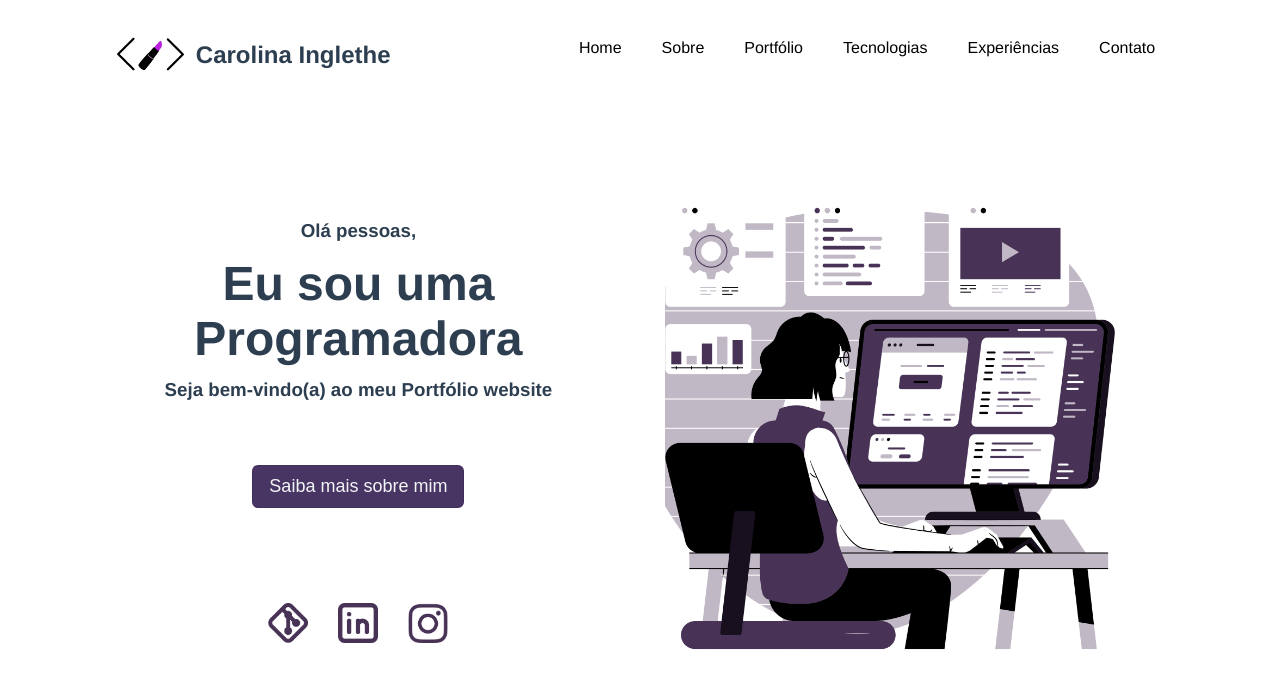
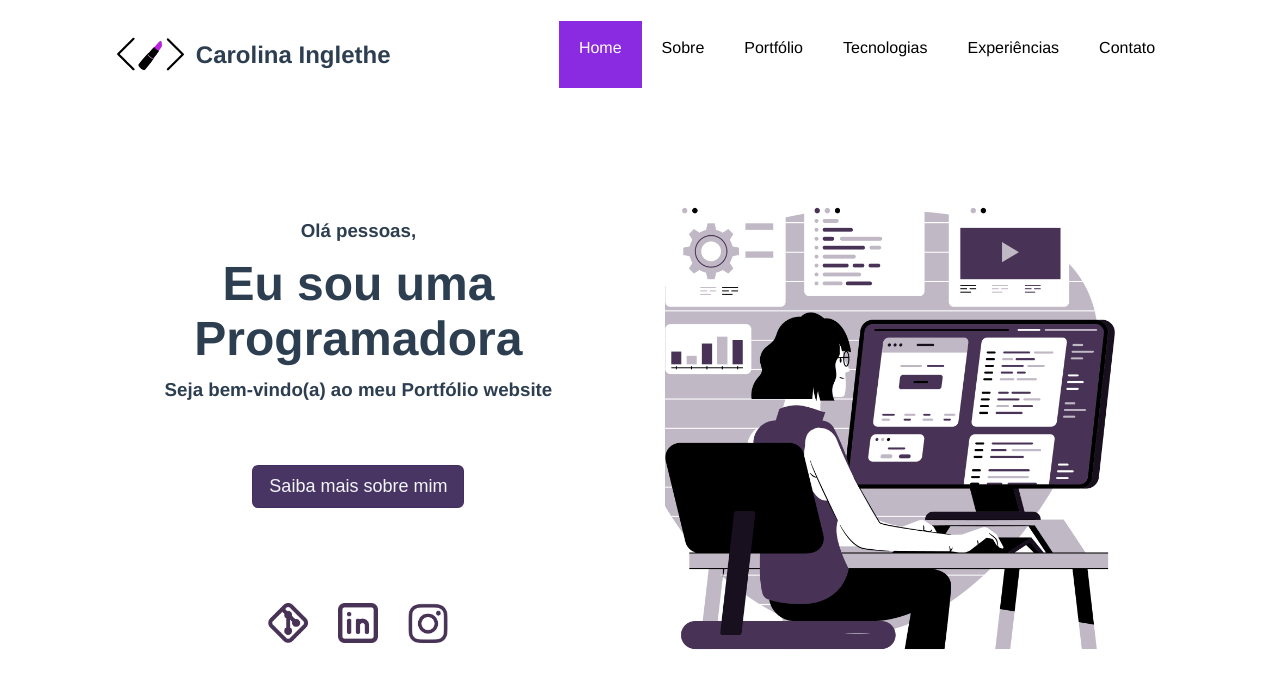
Before and after one commit to CarolinaInglethe/carol-inglethe-portfolio-vj, a Vue app: page /#/ in a window 1280 px wide. Shown: the top 688 px of the page. Built offline with nearby package versions, Linux system fonts and the light colour scheme.

Commit message:
style changes

```diff
--- a/src/components/HeaderComponent.vue
+++ b/src/components/HeaderComponent.vue
@@ -5,7 +5,7 @@
           <h2>Carolina Inglethe</h2>
       </div>
       <nav class="header-elements nav-bar">
-          <router-link class="link-navbar" to="/">Home</router-link>
+          <router-link class="link-navbar link-ativo" to="/">Home</router-link>
           <router-link class="link-navbar" to="/sobre">Sobre</router-link>
           <router-link class="link-navbar" to="/portfolio">Portfólio</router-link>
           <router-link class="link-navbar" to="/tecnologias">Tecnologias</router-link>
@@ -72,4 +72,8 @@
     padding: 3% 20px;
     text-decoration: none;
   }
+  .link-ativo {
+    color: white;
+    background-color: blueviolet;
+  }
 </style>
--- a/src/views/AboutView.vue
+++ b/src/views/AboutView.vue
@@ -16,11 +16,11 @@
         <h1 class="word-purple">Skills</h1>
       </div>
       <div class="about-skills-imgs">
-        <h3>JavaScript <br> <img src="../../public/img/gráfico-skills-5.png" alt="Grafico nivel 5" width="155"></h3>
+        <h3>JavaScript <br> <img src="../../public/img/gráfico-skills-4.png" alt="Grafico nivel 5" width="155"></h3>
         <h3>CSS <br> <img src="../../public/img/gráfico-skills-5.png" alt="Grafico nivel 5" width="155"></h3>
         <h3>HTML <br> <img src="../../public/img/gráfico-skills-5.png" alt="Grafico nivel 5" width="155"></h3>
-        <h3>React <br> <img src="../../public/img/gráfico-skills-4.png" alt="Grafico nivel 4" width="155"></h3>
-        <h3>Vue <br> <img src="../../public/img/gráfico-skills-2.png" alt="Grafico nivel 2" width="155"></h3>
+        <h3>React <br> <img src="../../public/img/gráfico-skills-3.png" alt="Grafico nivel 4" width="155"></h3>
+        <h3>Vue <br> <img src="../../public/img/gráfico-skills-1.png" alt="Grafico nivel 2" width="155"></h3>
         <h3>TypeScript <br> <img src="../../public/img/gráfico-skills-1.png" alt="Grafico nivel 1" width="155"></h3>
         <h3>Node <br> <img src="../../public/img/gráfico-skills-3.png" alt="Grafico nivel 3" width="155"></h3>
         <h3>Python <br> <img src="../../public/img/gráfico-skills-1.png" alt="Grafico nivel 1" width="155"></h3>
```
Also changed, not shown: src/router/index.js (+2 -6 lines).
